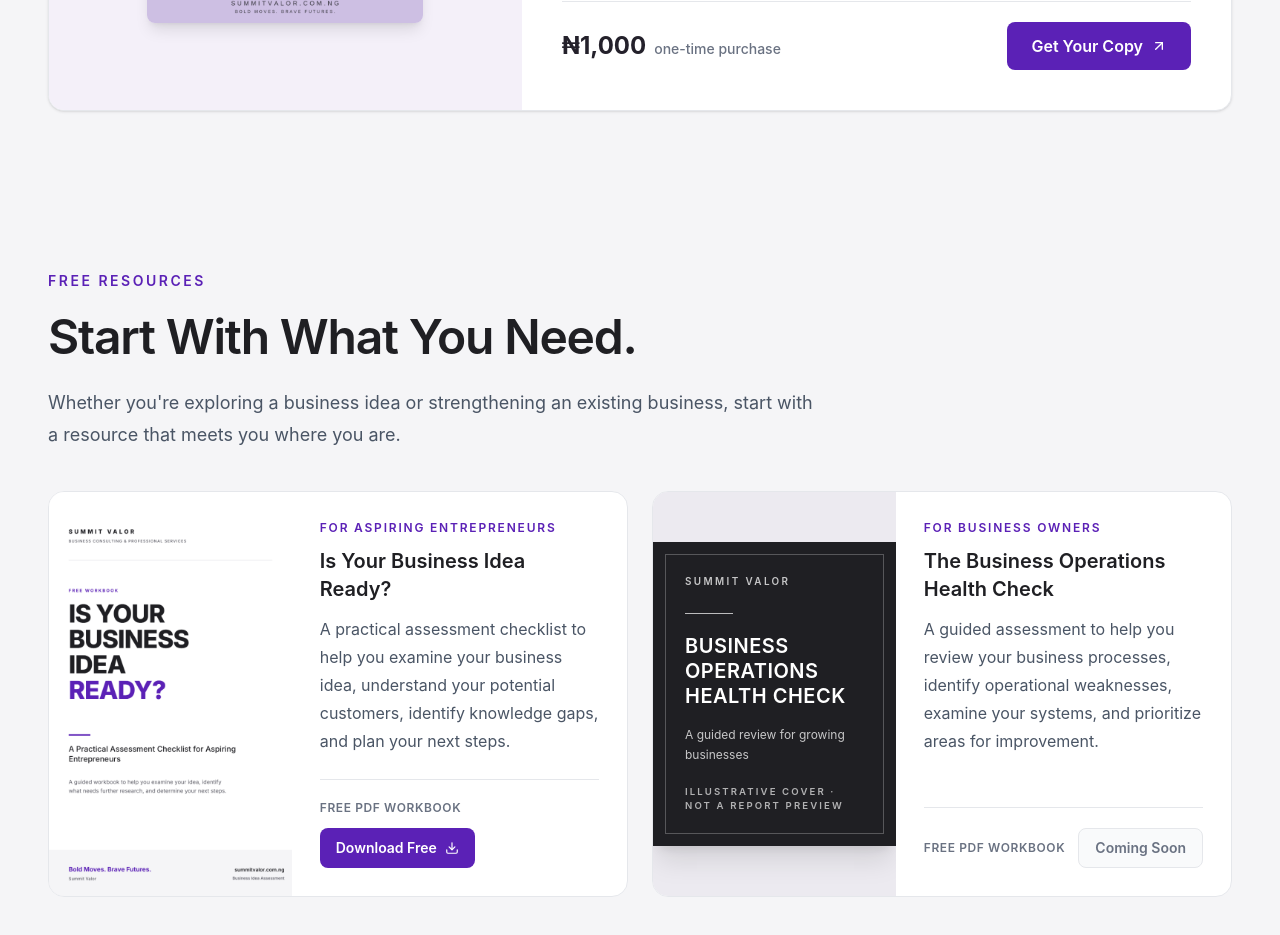
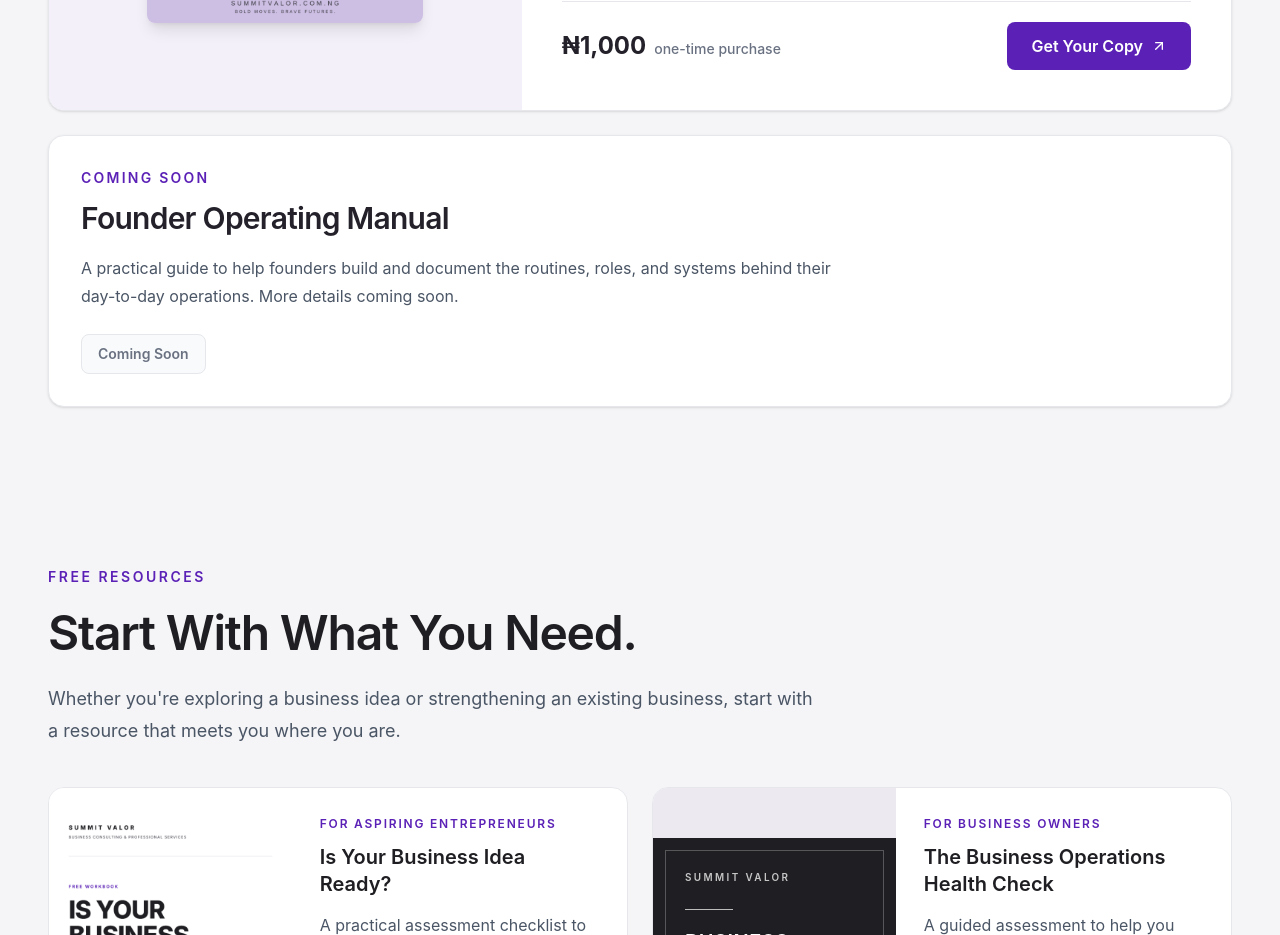
Before and after one commit to oluwafunmilayo-coder/summit-valor-vscode-website, a React (Vite) app: page /resources in a window 1280 px wide. Shown: the part 1940-2875 px from the top of the page. Built offline with nearby package versions, Linux system fonts and the light colour scheme.

Commit message:
Mark Founder Operating Manual as coming soon
Co-authored-by: Copilot <223556219+Copilot@users.noreply.github.com>

```diff
--- a/src/pages/Resources.jsx
+++ b/src/pages/Resources.jsx
@@ -287,6 +287,24 @@ export default function Resources() {
             <Reveal>
               <SOPStarterTemplateCard showBenefits />
             </Reveal>
+            <Reveal className="mt-6">
+              <article className="rounded-2xl border border-gray-200 bg-white p-6 shadow-sm sm:p-8">
+                <p className="text-sm font-semibold uppercase tracking-[0.16em] text-[#5B21B6]">
+                  Coming Soon
+                </p>
+                <h3 className="mt-3 text-2xl font-semibold leading-tight tracking-tight text-[#24212B] sm:text-3xl">
+                  Founder Operating Manual
+                </h3>
+                <p className="mt-4 max-w-3xl leading-7 text-gray-600">
+                  A practical guide to help founders build and document the
+                  routines, roles, and systems behind their day-to-day
+                  operations. More details coming soon.
+                </p>
+                <span className="mt-6 inline-flex min-h-10 items-center rounded-lg border border-gray-200 bg-gray-50 px-4 py-2 text-sm font-semibold text-gray-500">
+                  Coming Soon
+                </span>
+              </article>
+            </Reveal>
           </div>
         </section>
 
```
